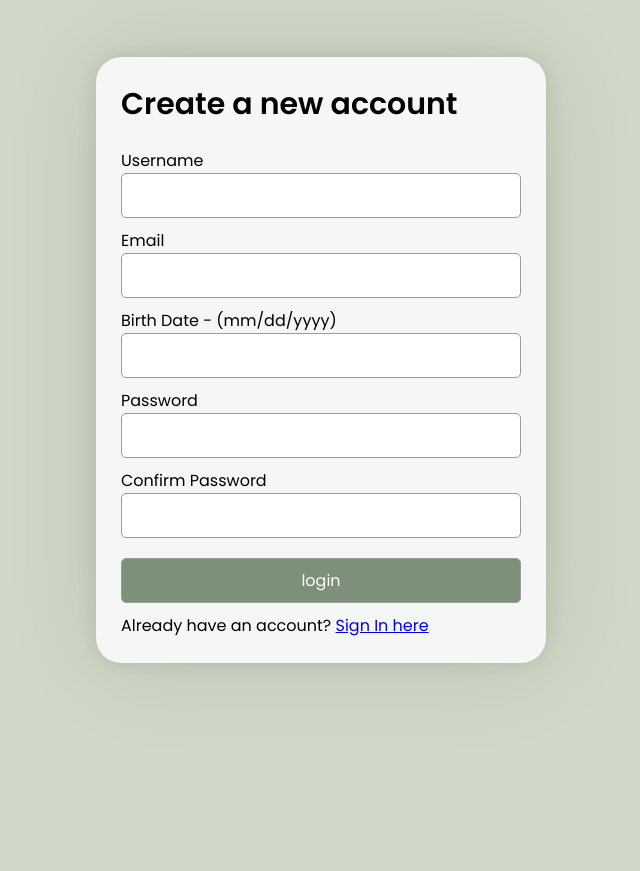
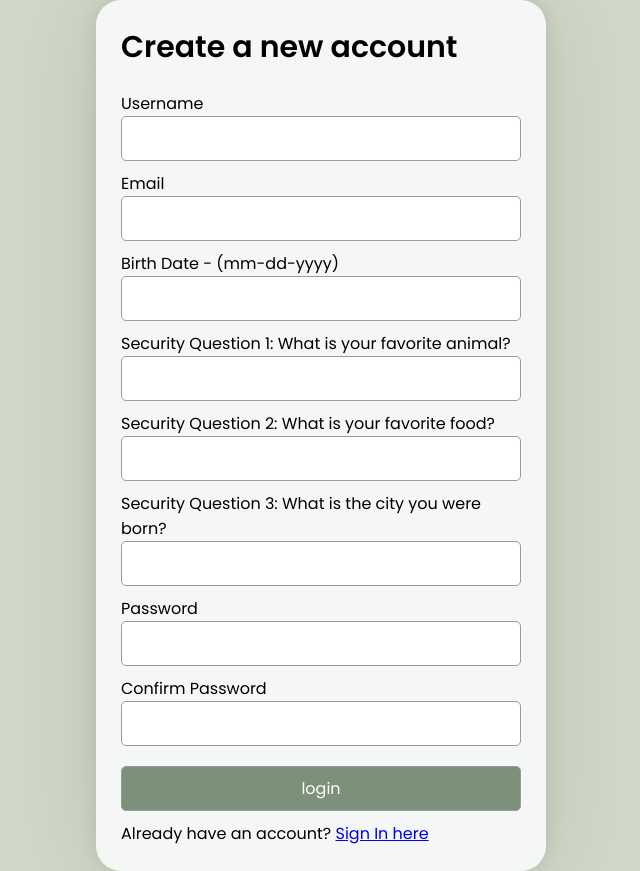
Before and after one commit to DevtheJay/COMP424Website2024, a PHP site: page /register.php in a window 1280 px wide. Shown: the whole page, without its empty margins (319-959 px from the left). Before the commit the page ends 673 px from the top, so only its background shows below. Run offline with PHP 8.4, Linux system fonts and the light colour scheme.

Commit message:
Added databse integration and finished most of the fields
Still have to add captcha

```diff
--- a/register.php
+++ b/register.php
@@ -9,6 +9,65 @@
 <body>
   <div class="container">
     <div class="box form-box">
+        <?php
+        include("php/config.php");
+        if(isset($_POST['submit'])){
+            $username = $_POST['username'];
+            $email = $_POST['email'];
+            $birth_date = $_POST['Birth_date'];
+            $question1 = $_POST['question1'];
+            $question2 = $_POST['question2'];
+            $question3 = $_POST['question3'];
+            $password = $_POST['password'];
+            $confirm_password = $_POST['confirm_password'];
+
+
+             // Convert birth date from mm-dd-yyyy to yyyy-mm-dd
+            $date_parts = explode('-', $birth_date);
+            if (count($date_parts) == 3) {
+                $birth_date = $date_parts[2] . '-' . $date_parts[0] . '-' . $date_parts[1];
+            }
+            else {
+            // Handle invalid date format
+                echo "<div class='message'>
+                <p>Invalid date format! Please enter the date in the format mm-dd-yyyy.</p>
+                </div>";
+                exit;
+            }
+            //Verifying unique email
+            $verify_query= mysqli_query($con, "SELECT * FROM users WHERE email='$email'");
+            if(mysqli_num_rows($verify_query) != 0){
+                echo "<div class= 'message'>
+                <p>Email already exists! Try another one!</p>
+                </div><br>";
+            }
+            else{
+                // Check if passwords match
+                if($password !== $confirm_password){
+                    echo "<div class= 'message'>
+                    <p>Passwords do not match!</p>
+                    </div><br>";
+                    echo "<a href='javascript:self.history.back();'><button class='btn'>Go Back</button></a>";
+                }
+                else{
+                    // Hash the password
+                    $hashed_password = password_hash($password, PASSWORD_DEFAULT);
+                    // Insert user into database
+                    $insert_query = mysqli_query($con, "INSERT INTO users (Username, Email, Birth_date, PASSWORD, question1, question2, question3) VALUES ('$username', '$email', '$birth_date', '$hashed_password', '$question1', '$question2', '$question3')");
+                    if($insert_query){
+                        echo "<div class= 'message'>
+                        <p>Registration successful! You can now <a href='index.php'>login</a>.</p>
+                        </div>";
+                    }
+                    else{
+                        echo "<div class= 'message'>
+                        <p>Something went wrong! Please try again later.</p>
+                        </div>";
+                    }
+                }
+            }
+        }
+        ?>
         <header>Create a new account</header>
         <form action="" method="post">
             <div class="field input">
@@ -20,8 +79,20 @@
                 <input type="text" name="email" id="email" required>
             </div>
             <div class="field input">
-                    <label for="birth-date">Birth Date - (mm/dd/yyyy)</label>
-                    <input type="text" name="birth-date" id="birth-date" required>
+                <label for="Birth_date">Birth Date - (mm-dd-yyyy)</label>
+                <input type="text" name="Birth_date" id="Birth_date" pattern="\d{2}-\d{2}-\d{4}" title="Please enter the date in the format mm-dd-yyyy" required>
+            </div>
+            <div class="field input">
+                <label for="question1">Security Question 1: What is your favorite animal?</label>
+                <input type="question1" name="question1" id="question1" required>
+            </div>
+            <div class="field input">
+                <label for="question2">Security Question 2: What is your favorite food?</label>
+                <input type="question2" name="question2" id="question2" required>
+            </div>
+            <div class="field input">
+                <label for="question3">Security Question 3: What is the city you were born?</label>
+                <input type="question3" name="question3" id="question3" required>
             </div>
             <div class="field input">
                 <label for="password">Password</label>
```
